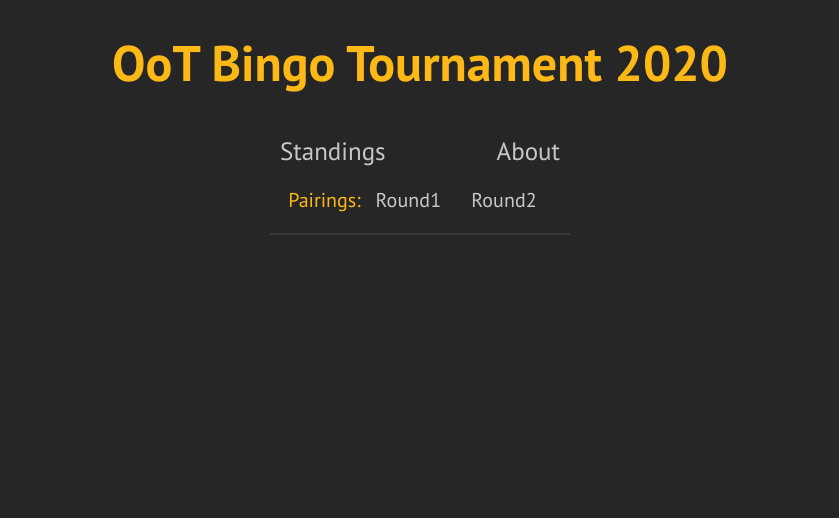
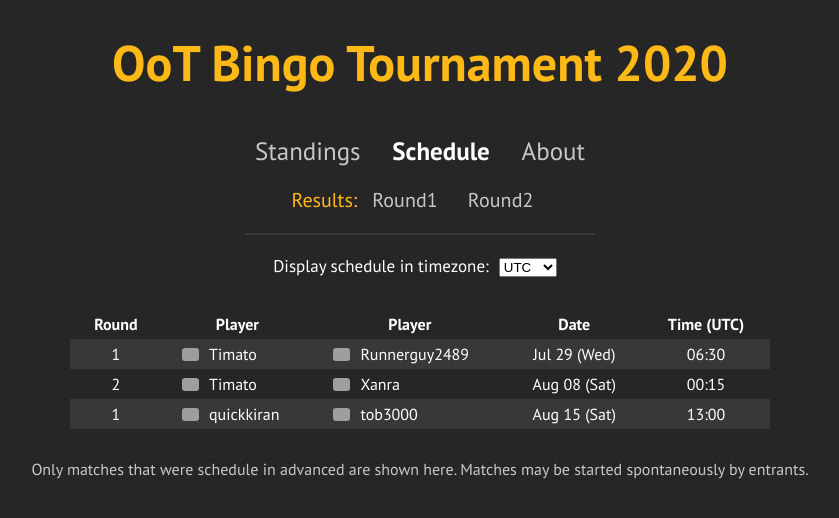
Before and after one commit to xwmtp/bingo2021, a React (Create React App) app: page /bingo2020/schedule in a window 1280 px wide. Shown: the top 518 px of the page, without its empty margins (220-1059 px from the left). Built offline with nearby package versions, Linux system fonts and the light colour scheme; grey boxes are pictures that could not be loaded.

Commit message:
Added schedule page

```diff
--- a/src/App.js
+++ b/src/App.js
@@ -5,6 +5,7 @@ import Navigation from './components/Navigation.jsx'
 import Table from './components/Table'
 import Round from './components/Round'
 import About from './components/About'
+import Schedule from './components/Schedule'
 import styled from "styled-components";
 
 
@@ -27,6 +28,7 @@ function App() {
         <Switch>
           <Route path="/bingo2020/" component={Table} exact/>
           <Route path="/bingo2020/about" component={About} />
+          <Route path="/bingo2020/schedule" component={Schedule} />
           <Route path="/bingo2020/round/:i" component={Round} />
         </Switch>
       </Wrapper>
--- /dev/null
+++ b/src/components/Dropdown.jsx
@@ -0,0 +1,46 @@
+import React from 'react';
+import styled from "styled-components";
+
+
+const StyledDropdown = styled.div`
+
+    display: flex;
+    flex-direction: row;
+    align-items: center;
+
+    select {
+        margin: 0px 10px;
+    }
+    label {
+        margin-bottom: 2px;
+        font-size: 17px;
+        display: flex;
+        align-items: center;
+    }
+
+`
+
+
+function Dropdown(props) {
+
+
+    const options = props.timezones.map(
+        (tz) => {
+        return <option value={`${tz}`} key={`${tz}`}>{tz}</option>
+        }
+    )
+
+    const timezone = props.loadTimezone()['tz']
+
+    return (
+        <StyledDropdown>
+            <label htmlFor="timezones">Display schedule in timezone:</label>
+
+            <select onChange={props.onChange} name="timezones" id="timezone-dropdown" defaultValue={timezone}>
+                {options}
+            </select>
+        </StyledDropdown>
+    );
+}
+
+export default Dropdown;
--- a/src/components/Header.jsx
+++ b/src/components/Header.jsx
@@ -11,6 +11,13 @@ class Header extends React.Component {
             font-size: 50px;
             color: var(--yellow);
         }
+
+
+        @media only screen and (max-width: 550px) {
+        h1 {
+            font-size: 35px;
+        }
+        padding: 20px;
     `
 
     render() {
--- a/src/components/Navigation.jsx
+++ b/src/components/Navigation.jsx
@@ -6,7 +6,8 @@ import pairings from '../data/bingo2020_pairings'
 class Navigation extends React.Component {
 
     Navigation = styled.div`
-        width: 300px;
+        width: 350px;
+        width: 350px;
         margin-bottom: 20px;
         display: flex;
         flex-direction: column;
@@ -17,7 +18,7 @@ class Navigation extends React.Component {
             letter-spacing: 0px;
         }
 
-        @media only screen and (max-width: 800px) {
+        @media only screen and (max-width: 500px) {
             width: 280px;
         }
         hr {
@@ -32,7 +33,7 @@ class Navigation extends React.Component {
         flex-direction: row;
         justify-content: space-between;
 
-        @media only screen and (max-width: 800px) {
+        @media only screen and (max-width: 500px) {
             width: 280px;
         }
     `;
@@ -41,6 +42,9 @@ class Navigation extends React.Component {
         font-size: 25px;
         color: var(--light-gray);
         text-decoration: none;
+        @media only screen and (max-width: 500px) {
+            font-size: 22px;
+        }
     `;
 
     RoundNav = styled.div`
@@ -52,8 +56,12 @@ class Navigation extends React.Component {
         align-items: center;
         p {
             font-size: 20px;
-            color: var(--yellow)
+            color: var(--yellow);
+            @media only screen and (max-width: 500px) {
+            font-size: 17px;
         }
+        }
+
     `;
 
     RoundLink = styled(NavLink)`
@@ -62,6 +70,9 @@ class Navigation extends React.Component {
         font-size: 20px;
         color: var(--light-gray);
         letter-spacing: 0.1px;
+        @media only screen and (max-width: 500px) {
+            font-size: 17px;
+        }
     `;
 
     render() {
@@ -76,10 +87,11 @@ class Navigation extends React.Component {
             <this.Navigation id='navigation'>
                 <this.MainNav>
                     <this.MainLink to="/bingo2020/" activeClassName='current' exact>Standings</this.MainLink>
+                    <this.MainLink to="/bingo2020/schedule" activeClassName='current'>Schedule</this.MainLink>
                     <this.MainLink to="/bingo2020/about" activeClassName='current'>About</this.MainLink>
                 </this.MainNav>
                 <this.RoundNav>
-                    <p>Pairings:</p>
+                    <p>Results:</p>
                     {roundLinks}
                 </this.RoundNav>
                 <hr />
--- a/src/components/Round.jsx
+++ b/src/components/Round.jsx
@@ -74,7 +74,7 @@ class Round extends React.Component {
     render() {
         const i = this.props.match.params.i
         const pair_data = data[i];
-        let contentsss = <></>
+        let contents = <></>
 
         if (pair_data !== undefined) {
             const createRoundRow = (pair) => {
@@ -91,7 +91,7 @@ class Round extends React.Component {
                 />
             };
             const row_components = pair_data.map(createRoundRow);
-            contentsss = (
+            contents = (
                 <this.StyledRound id='round'>
                         <this.StyledTable id='round-table'>
                             <tbody>
@@ -116,7 +116,7 @@ class Round extends React.Component {
         }
 
         return (
-            contentsss
+            contents
         )
     }
 
--- /dev/null
+++ b/src/components/Schedule.jsx
@@ -0,0 +1,143 @@
+import styled from "styled-components";
+import React from "react";
+import ScheduleRow from './Schedulerow'
+import Dropdown from './Dropdown'
+import data from '../data/bingo2020_schedule'
+
+class Schedule extends React.Component {
+
+    constructor(props) {
+        super(props);
+        this.state = {
+            timezone: this.loadTimezoneDataFromStorage()['tz'],
+        };
+        this.updateTimezone = this.updateTimezone.bind(this)
+    }
+
+    StyledSchedule = styled.div`
+        width: 100%;
+        display: flex;
+        flex-direction: column;
+        align-items: center;
+        justify-content: center;
+        p {
+            color: #C8C8C8;
+            text-align: center;
+        }
+
+        @media only screen and (max-width: 550px) {
+            p {
+                font-size: 11px;
+                margin: 0px 20px;
+            }
+        }
+    `
+
+    StyledTable = styled.table`
+    max-width: 700px;
+    width: 70%;
+    margin: 30px 0px;
+    border: none;
+    border-spacing: 0px;
+    font-size: 16px;
+
+    tr:nth-child(even) {background-color: var(--row-color);}
+
+    td, th {
+        padding: 5px 20px;
+        border: none;
+        vertical-align: center;
+        text-align: center;
+    }
+
+
+    @media only screen and (max-width: 800px) {
+        width: 95vw;
+        td, th {
+            padding: 5px 10px;
+        }
+    }
+
+    @media only screen and (max-width: 550px) {
+        width: 95vw;
+        td, th {
+            font-size: 11px;
+            padding: 5px 5px;
+        }
+    }
+
+    #overflow {
+        overflow-x: auto;
+        white-space: nowrap;
+    }
+    `;
+
+    updateTimezone(event) {
+        event.persist()
+        this.setState(() => {
+            console.log(event)
+            return { timezone: event.target.value }
+        });
+        console.log(`set state to ${this.state.timezone}`)
+
+        localStorage.setItem('timezone', JSON.stringify({ 'tz': event.target.value }));
+    }
+
+    loadTimezoneDataFromStorage() {
+        const storageItem = localStorage.getItem('timezone');
+        const storageData = storageItem ? JSON.parse(storageItem) : { 'tz': 'UTC' };
+        return storageData
+    }
+
+    render() {
+        let timezone = this.state.timezone
+        const available_timezones = data['timezones']
+        if (timezone === undefined || !available_timezones.includes(timezone)) {
+            timezone = 'UTC'
+        }
+        let contents = <></>
+
+
+        if (timezone !== undefined) {
+            const createScheduleRow = (match) => {
+
+                return <ScheduleRow
+                    round={match['round']}
+                    name1={match['player1']['name']}
+                    nation1={match['player1']['nationality']}
+                    name2={match['player2']['name']}
+                    nation2={match['player2']['nationality']}
+                    date={match['datetime'][timezone]['date']}
+                    time={match['datetime'][timezone]['time']}
+                    key={match['player1']['name'] + match['player2']['name']}
+                />
+            };
+            const row_components = data['matches'].map(createScheduleRow);
+            contents = (
+                <this.StyledTable id='round-table'>
+                    <tbody>
+                        <tr>
+                            <th>Round</th>
+                            <th>Player</th>
+                            <th>Player</th>
+                            <th>Date</th>
+                            <th>Time ({timezone})</th>
+                        </tr>
+                        {row_components}
+                    </tbody>
+                </this.StyledTable>
+            );
+        }
+
+        return (
+            <this.StyledSchedule>
+                <Dropdown timezones={available_timezones} onChange={this.updateTimezone} loadTimezone={this.loadTimezoneDataFromStorage} />
+                {contents}
+                <p>Only matches that were schedule in advanced are shown here. Matches may be started spontaneously by entrants.</p>
+            </this.StyledSchedule>
+
+        )
+    }
+}
+
+export default Schedule;
--- /dev/null
+++ b/src/components/Schedulerow.jsx
@@ -0,0 +1,52 @@
+import React from 'react';
+import styled from "styled-components";
+
+
+const StyledTr = styled.tr`
+
+
+img {
+    height: 13px;
+    margin-right: 10px;
+    border-radius: 3px;
+}
+
+@media only screen and (max-width: 550px) {
+    img {
+        display: none;
+    }
+    .entrant-name {
+        padding: 0px 5px;
+    }
+}
+
+.entrant-name {
+    display: flex;
+    flex-direction: row;
+    align-items: center;
+    justify-content: left;
+}
+
+`
+
+
+function ScheduleRow(props) {
+
+    let name1 = <div className='entrant-name'><img src={`https://raw.githubusercontent.com/xwmtp/bingo2020/master/img/flags/${props.nation1}.png`} alt="flag" /> {props.name1}</div>
+    let name2 = <div className='entrant-name'><img src={`https://raw.githubusercontent.com/xwmtp/bingo2020/master/img/flags/${props.nation2}.png`} alt="flag" /> {props.name2}</div>
+
+
+
+
+    return (
+        <StyledTr>
+            <td>{props.round}</td>
+            <td>{name1}</td>
+            <td>{name2}</td>
+            <td>{props.date}</td>
+            <td>{props.time}</td>
+        </StyledTr>
+    );
+}
+
+export default ScheduleRow;
```
Also changed, not shown: src/data/bingo2020_schedule.js (added, +1 -0 lines).
